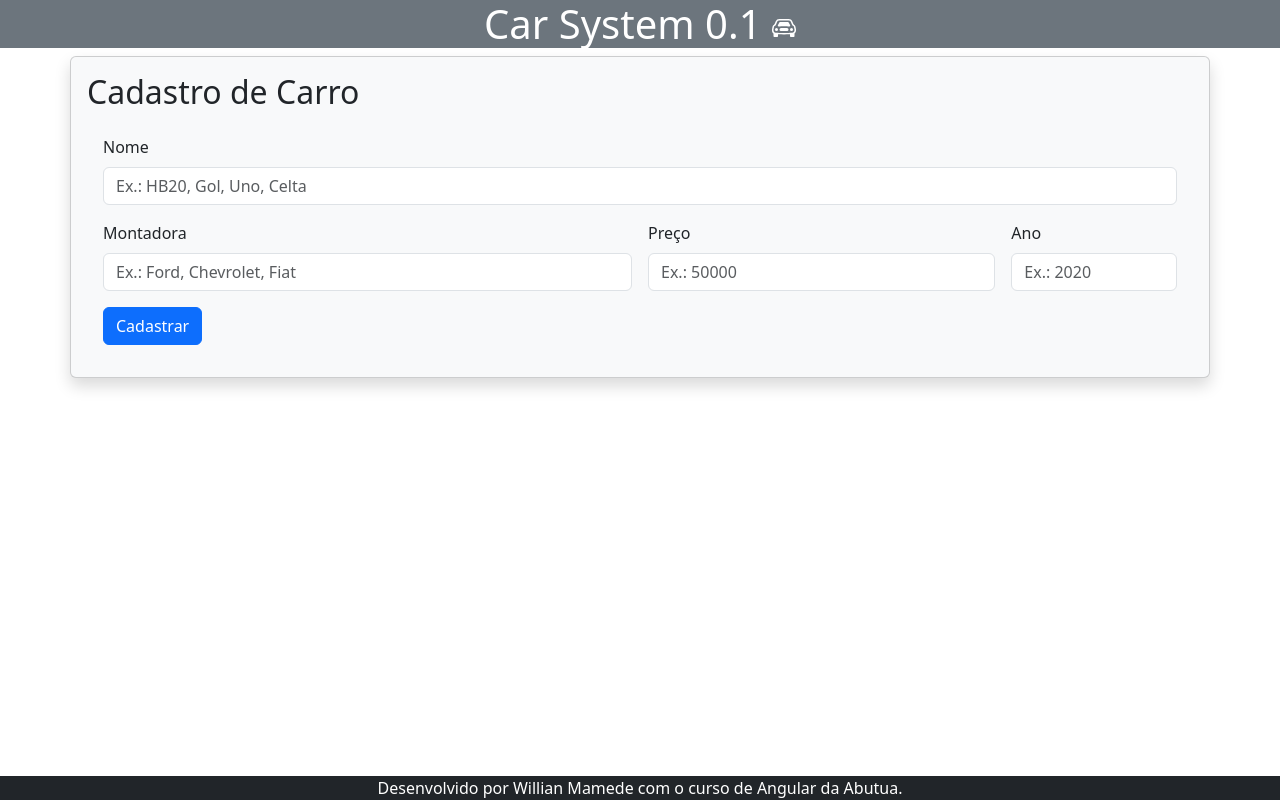
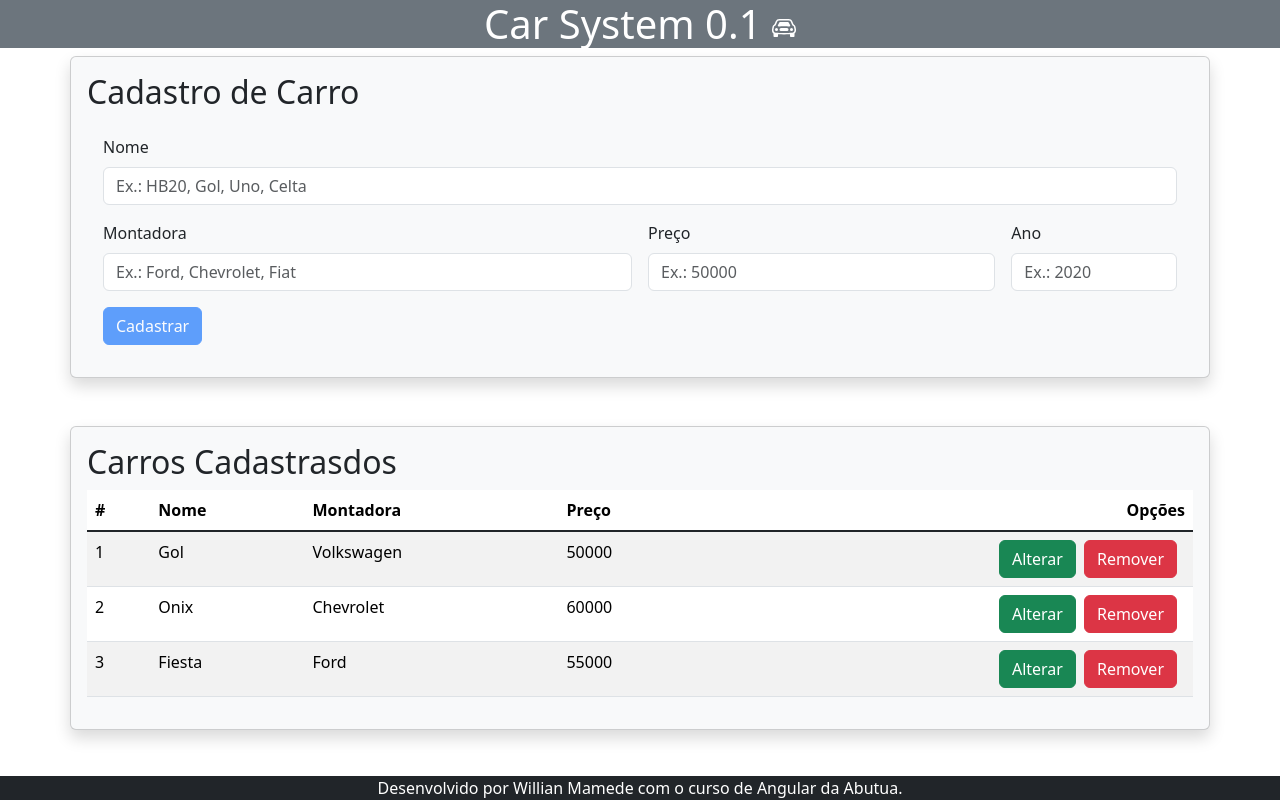
Before and after one commit to willian-uiu/Cadastro-de-carro, an Angular app in the folder cadastro-Carro/: page / in a window 1280 px wide. Built offline with nearby package versions, Linux system fonts and the light colour scheme.

Commit message:
closes #4 - Tabela setada

```diff
--- /dev/null
+++ b/cadastro-Carro/src/app/Carro.ts
@@ -0,0 +1,7 @@
+export interface CarroExp {
+    id: number;
+    nome: string;
+    montadora: string;
+    preco: number;
+    ano: number;
+}
--- a/cadastro-Carro/src/app/app.html
+++ b/cadastro-Carro/src/app/app.html
@@ -1,3 +1,4 @@
 <app-header></app-header>
 <app-carro-formulario></app-carro-formulario>
+<app-carros></app-carros>
 <app-footer></app-footer>
--- a/cadastro-Carro/src/app/app.ts
+++ b/cadastro-Carro/src/app/app.ts
@@ -4,6 +4,7 @@ import { Header } from './components/header/header';
 import { Footer } from './components/footer/footer';
 import { CarroFormulario } from './components/carro-formulario/carro-formulario';
 import { FormsModule } from '@angular/forms';
+import { Carros } from './components/carros/carros';
 
 @Component({
   selector: 'app-root',
@@ -11,11 +12,12 @@ import { FormsModule } from '@angular/forms';
     Header,
     Footer,
     CarroFormulario,
-    FormsModule
+    Carros,
+    FormsModule,
   ],
   templateUrl: './app.html',
   styleUrl: './app.css'
 })
 export class App {
-  protected readonly title = signal('cadastro-Carro');
+
 }
--- a/cadastro-Carro/src/app/components/carro-formulario/carro-formulario.html
+++ b/cadastro-Carro/src/app/components/carro-formulario/carro-formulario.html
@@ -5,24 +5,24 @@
 
         <div class="col-md-12">
             <label for="nome" class="form-label">Nome</label>
-            <input type="text" id="nome" name="nome" class="form-control" placeholder="Ex.: HB20, Gol, Uno, Celta" required />
+            <input [(ngModel)]="carroInput.nome" type="text" id="nome" name="nome" class="form-control" placeholder="Ex.: HB20, Gol, Uno, Celta" required />
         </div>
 
 
         <div class="col-md-6">
             <label for="montadora" class="form-label">Montadora</label>
-            <input type="text" id="montadora" name="montadora" class="form-control"
+            <input [(ngModel)]="carroInput.montadora" type="text" id="montadora" name="montadora" class="form-control"
                 placeholder="Ex.: Ford, Chevrolet, Fiat" required />
         </div>
 
         <div class="col-md-4">
             <label for="preço" class="form-label">Preço</label>
-            <input type="number" id="preço" name="preço" class="form-control" placeholder="Ex.: 50000" required />
+            <input [(ngModel)]="carroInput.preco" type="number" id="preço" name="preço" class="form-control" placeholder="Ex.: 50000" required />
         </div>
 
         <div class="col-md-2">
             <label for="ano" class="form-label">Ano</label>
-            <input type="number" id="ano" name="ano" class="form-control" placeholder="Ex.: 2020" required />
+            <input [(ngModel)]="carroInput.ano" type="number" id="ano" name="ano" class="form-control" placeholder="Ex.: 2020" required />
         </div>
 
         <div class="col-12">
--- a/cadastro-Carro/src/app/components/carro-formulario/carro-formulario.ts
+++ b/cadastro-Carro/src/app/components/carro-formulario/carro-formulario.ts
@@ -1,5 +1,6 @@
-import { Component } from '@angular/core';
+import { Component, Input, Output,EventEmitter } from '@angular/core';
 import { FormsModule } from '@angular/forms';
+import { CarroExp } from '../../Carro';
 
 @Component({
   selector: 'app-carro-formulario',
@@ -8,5 +9,9 @@ import { FormsModule } from '@angular/forms';
   styleUrl: './carro-formulario.css',
 })
 export class CarroFormulario {
+  @Input()
+  carroInput : CarroExp = {} as CarroExp;
 
+  @Output()
+  saveEmitter = new EventEmitter();
 }
--- /dev/null
+++ b/cadastro-Carro/src/app/components/carros/carros.html
@@ -0,0 +1,27 @@
+<div class="container card shadow p-3 mb-5 bg-body-tertiary rounded">
+    <h2>Carros Cadastrasdos</h2>
+    <table class="table table-striped table-hover" >
+        <thead>
+            <tr>
+                <th scope="col">#</th>
+                <th scope="col">Nome</th>
+                <th scope="col">Montadora</th>
+                <th scope="col">Preço</th>
+                <th class="col text-end">Opções</th>
+            </tr>
+        </thead>
+        <tbody class="table-group-divider">
+
+            <tr *ngFor="let carro of carros">
+                <td>{{carro.id}}</td>
+                <td>{{carro.nome}}</td>
+                <td>{{carro.montadora}}</td>
+                <td>{{carro.preco}}</td>
+                <td class="col text-end">
+                    <button class="btn btn-success me-2">Alterar</button>
+                    <button class="btn btn-danger me-2">Remover</button>
+                </td>
+            </tr>
+        </tbody>
+    </table>
+</div>
--- /dev/null
+++ b/cadastro-Carro/src/app/components/carros/carros.ts
@@ -0,0 +1,22 @@
+import { Component } from '@angular/core';
+import { CommonModule } from '@angular/common';
+import { CarroExp } from '../../Carro';
+
+
+@Component({
+  selector: 'app-carros',
+  imports: [CommonModule],
+  templateUrl: './carros.html',
+  styleUrl: './carros.css',
+})
+export class Carros {
+  carroInput : CarroExp = {} as CarroExp;
+
+
+  carros : CarroExp[] = [
+
+    { id: 1, nome: 'Gol', montadora: 'Volkswagen', preco: 50000, ano: 2018 },
+    { id: 2, nome: 'Onix', montadora: 'Chevrolet', preco: 60000, ano: 2019 },
+    { id: 3, nome: 'Fiesta', montadora: 'Ford', preco: 55000, ano: 2017 },
+  ]
+}
```
Also changed, not shown: cadastro-Carro/src/app/components/carros/carros.css (added), 1 other file (tests, documents, lock files or other folders).
